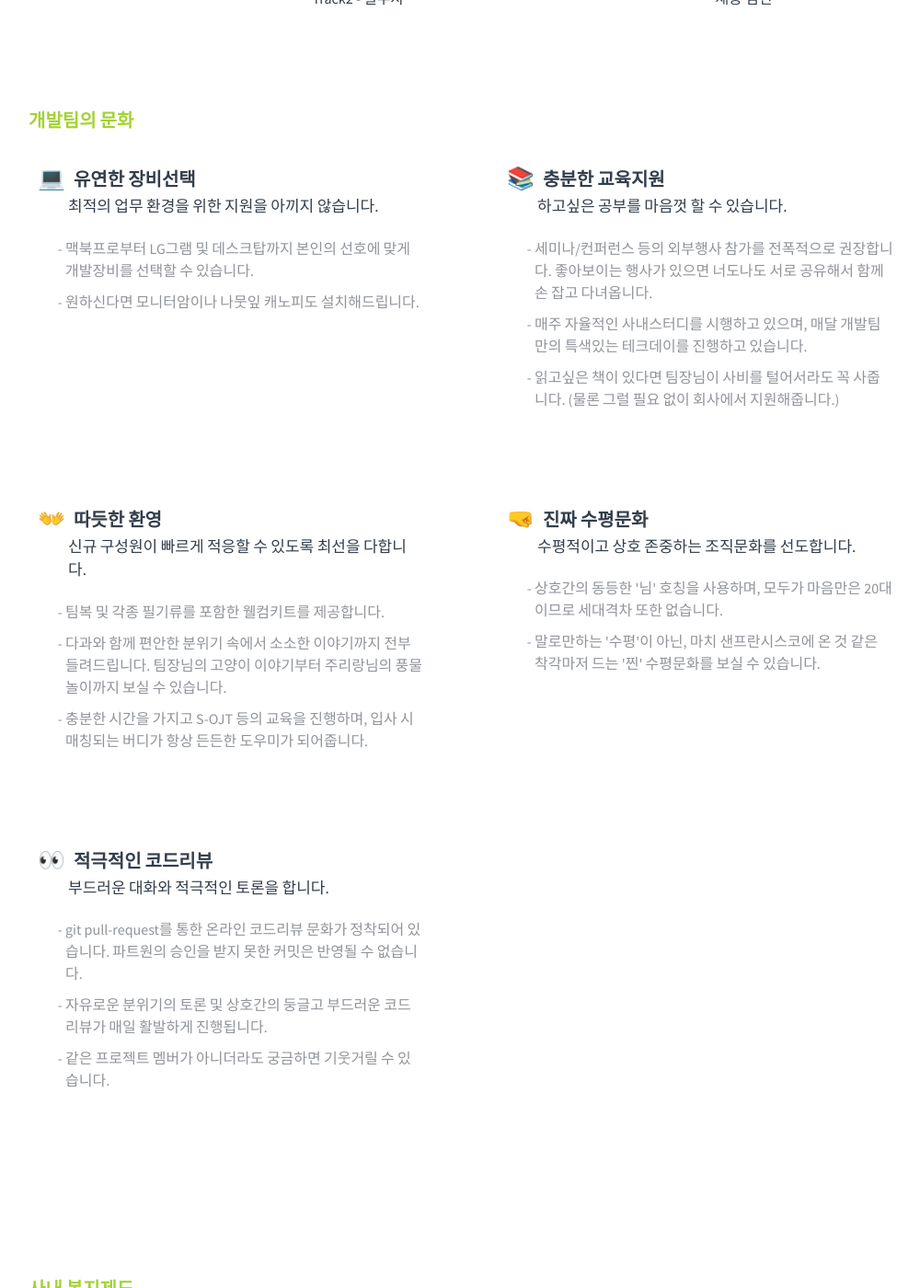
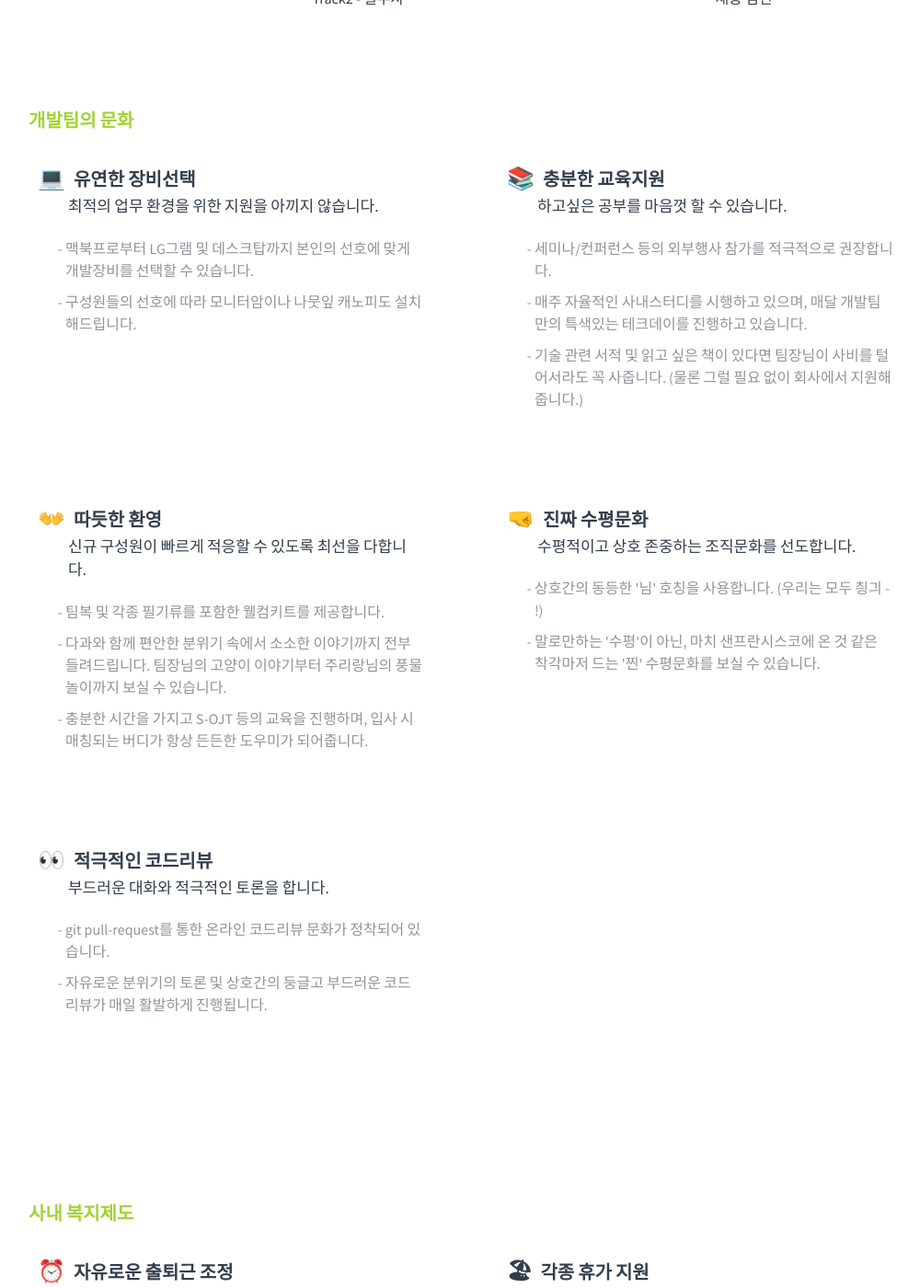
Before and after one commit to tedpark/oy-alldev.github.io, a Jekyll site: the page built from recruit/index.md, in a window 1280 px wide and 1400 px high, scrolled down 900 px. Shown: the whole window at 92% size, without its empty margins (124-1124 px from the left). Built offline with Jekyll 4.4.1, drawn with Linux system fonts in a browser that asks for light colours; some of the changed text lies outside the part shown.

Commit message:
fix/recruit_welfare_wording -> 홈>채용정보 복지정보 워딩 수정

```diff
--- a/_data/welfares.yml
+++ b/_data/welfares.yml
@@ -23,16 +23,16 @@
   emoji: 💻
   description:
     - 맥북프로부터 LG그램 및 데스크탑까지 본인의 선호에 맞게 개발장비를 선택할 수 있습니다.
-    - 원하신다면 모니터암이나 나뭇잎 캐노피도 설치해드립니다.
+    - 구성원들의 선호에 따라 모니터암이나 나뭇잎 캐노피도 설치해드립니다.
 
 - type: alldev
   title: 충분한 교육지원
   subtitle: 하고싶은 공부를 마음껏 할 수 있습니다.
   emoji: 📚
   description:
-    - 세미나/컨퍼런스 등의 외부행사 참가를 전폭적으로 권장합니다. 좋아보이는 행사가 있으면 너도나도 서로 공유해서 함께 손 잡고 다녀옵니다.
+    - 세미나/컨퍼런스 등의 외부행사 참가를 적극적으로 권장합니다.
     - 매주 자율적인 사내스터디를 시행하고 있으며, 매달 개발팀만의 특색있는 테크데이를 진행하고 있습니다.
-    - 읽고싶은 책이 있다면 팀장님이 사비를 털어서라도 꼭 사줍니다. (물론 그럴 필요 없이 회사에서 지원해줍니다.)
+    - 기술 관련 서적 및 읽고 싶은 책이 있다면 팀장님이 사비를 털어서라도 꼭 사줍니다. (물론 그럴 필요 없이 회사에서 지원해줍니다.)
 
 - type: alldev
   title: 따듯한 환영
@@ -48,7 +48,7 @@
   subtitle: 수평적이고 상호 존중하는 조직문화를 선도합니다.
   emoji: 🤜
   description:
-    - 상호간의 동등한 '님' 호칭을 사용하며, 모두가 마음만은 20대이므로 세대격차 또한 없습니다.
+    - 상호간의 동등한 '님' 호칭을 사용합니다. (우리는 모두 칑긔 - !)
     - 말로만하는 '수평'이 아닌, 마치 샌프란시스코에 온 것 같은 착각마저 드는 '찐' 수평문화를 보실 수 있습니다.
 
 - type: alldev
@@ -56,9 +56,8 @@
   subtitle: 부드러운 대화와 적극적인 토론을 합니다.
   emoji: 👀
   description:
-    - git pull-request를 통한 온라인 코드리뷰 문화가 정착되어 있습니다. 파트원의 승인을 받지 못한 커밋은 반영될 수 없습니다.
+    - git pull-request를 통한 온라인 코드리뷰 문화가 정착되어 있습니다.
     - 자유로운 분위기의 토론 및 상호간의 둥글고 부드러운 코드리뷰가 매일 활발하게 진행됩니다.
-    - 같은 프로젝트 멤버가 아니더라도 궁금하면 기웃거릴 수 있습니다.
 
 - type: oy
   title: 자유로운 출퇴근 조정
@@ -73,7 +72,7 @@
   subtitle: 휴가에는 사유가 없습니다.
   emoji: 🏖
   description:
-    - 자유로운 각종 연차휴가 사용은 물론, 즐겁게 놀다오시라고 국내/해외 호텔 및 렌트카 등을 지원합니다.
+    - 자유로운 각종 연차휴가 사용은 물론 국내/해외 호텔 및 렌트카 등을 지원합니다.
     - 개인의 창의성 제고와 트랜드 캐칭을 위해 근속 연수에 따라 최대 4주간의 재충전 휴가를 지원합니다.
     - 글로벌 역량 강화를 위해 만 5년 이상 근속한 구성원들은 최소 3개월부터 최대 1년까지 자기 주도적인 글로벌 연수를 다녀올 수 있습니다.
 
```
